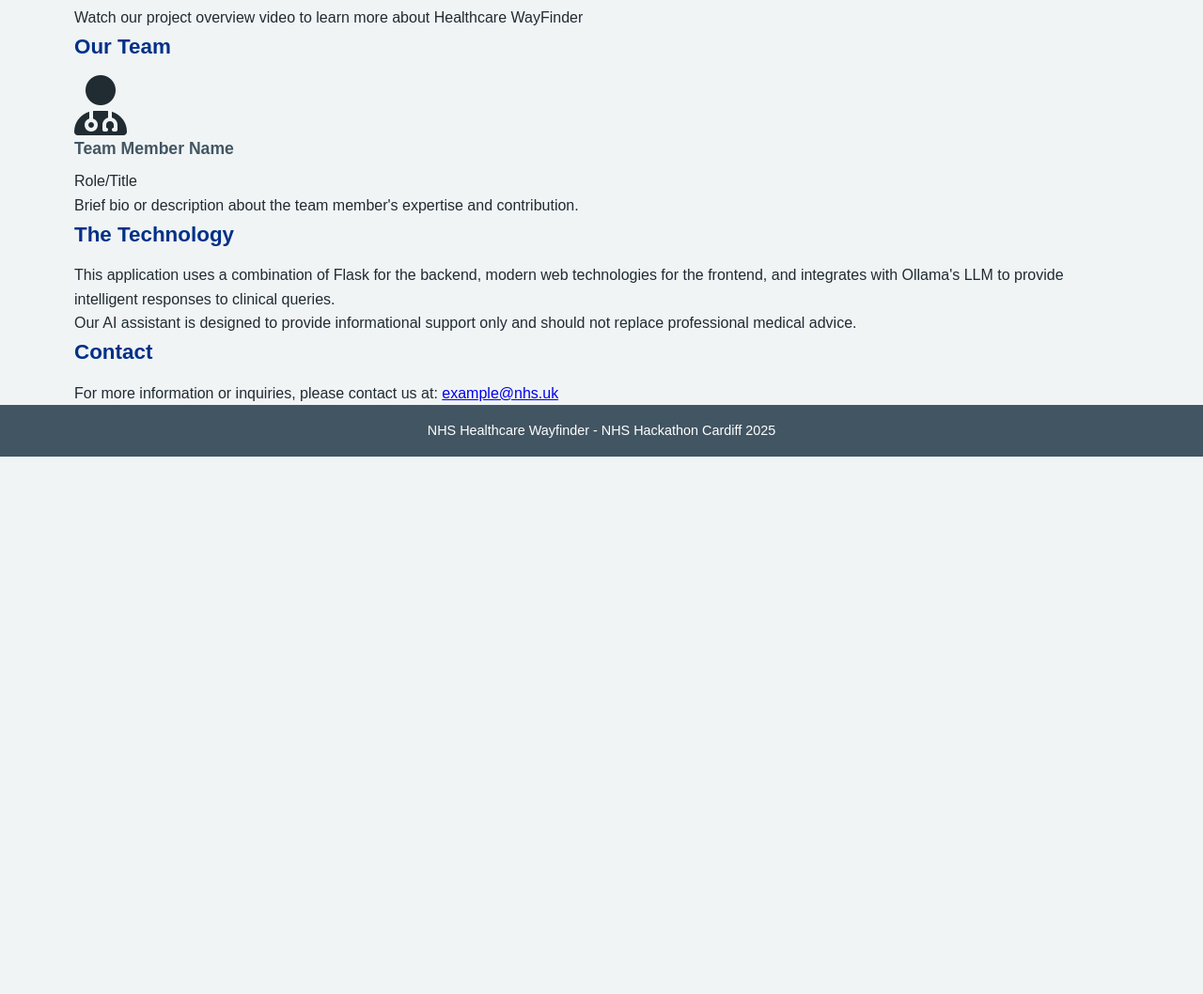
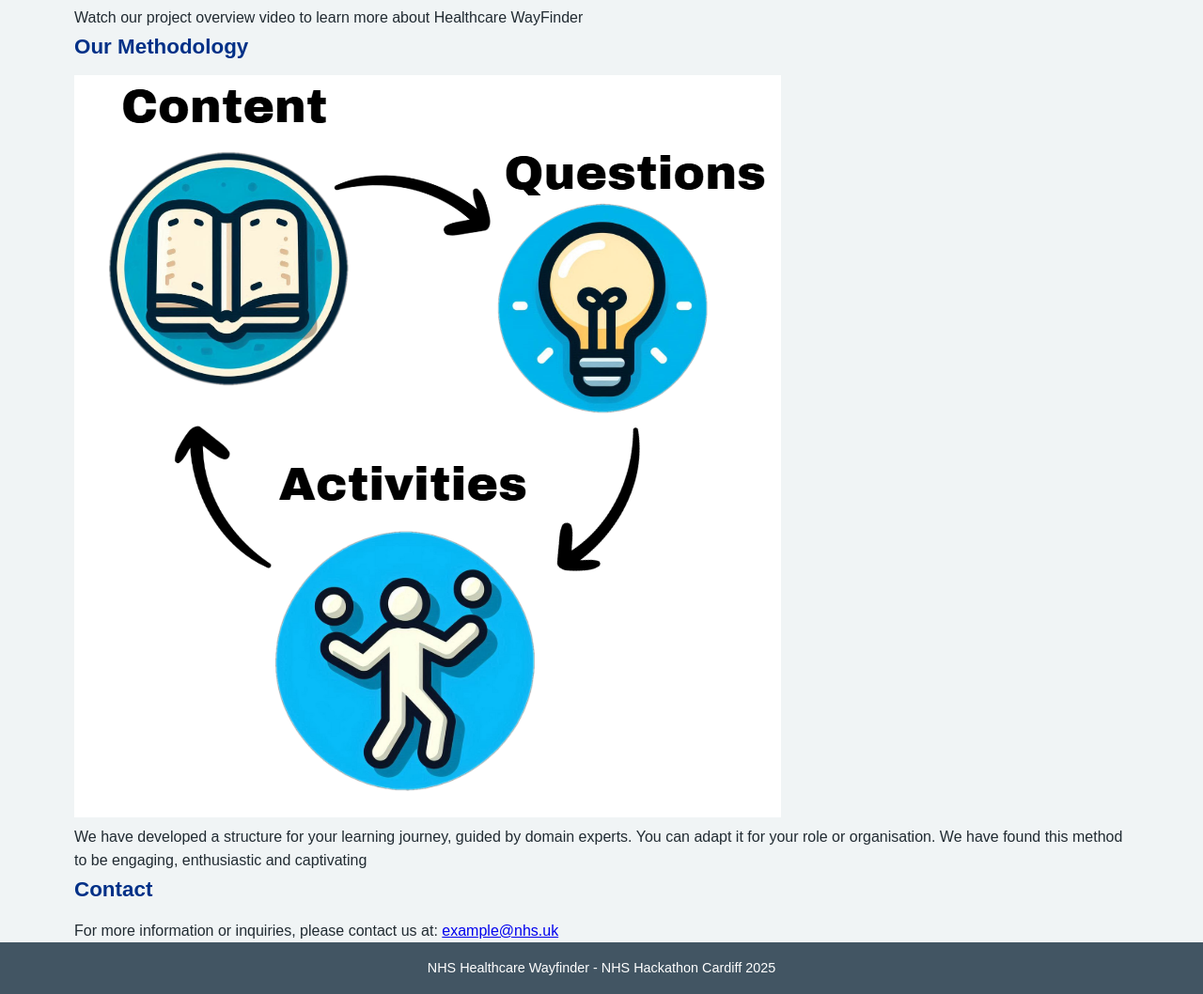
Before and after one commit to regulate-tech/nhshackdaydewisdream, a Flask app: page /about in a window 1280 px wide. Shown: the part 648-1706 px from the top of the page at 94% size. Before the commit the page ends 1134 px from the top, so only its background shows below. Run offline with Flask 3, Linux system fonts and the light colour scheme.

Commit message:
about us

```diff
--- a/templates/about.html
+++ b/templates/about.html
@@ -19,29 +19,31 @@
         <p class="video-caption">Watch our project overview video to learn more about Healthcare WayFinder</p>
     </div>
 
+{#    <div class="about-section">#}
+{#        <h3>Our Team</h3>#}
+{#        <div class="team-grid">#}
+{#            <div class="team-member">#}
+{#                <div class="member-photo">#}
+{#                    <!-- Optional team member photo -->#}
+{#                    <i class="fas fa-user-md fa-4x"></i>#}
+{#                </div>#}
+{#                <h4>Team Member Name</h4>#}
+{#                <p class="member-role">Role/Title</p>#}
+{#                <p class="member-bio">Brief bio or description about the team member's expertise and contribution.</p>#}
+{#            </div>#}
+{#            #}
+{#            <!-- Add more team members as needed -->#}
+{#        </div>#}
+{#    </div>#}
+
     <div class="about-section">
-        <h3>Our Team</h3>
-        <div class="team-grid">
-            <div class="team-member">
-                <div class="member-photo">
-                    <!-- Optional team member photo -->
-                    <i class="fas fa-user-md fa-4x"></i>
-                </div>
-                <h4>Team Member Name</h4>
-                <p class="member-role">Role/Title</p>
-                <p class="member-bio">Brief bio or description about the team member's expertise and contribution.</p>
-            </div>
-
-            <!-- Add more team members as needed -->
+        <h3>Our Methodology</h3>
+        <div class="methodology-container">
+            <img src="{{ url_for('static', filename='img/infographic3.png') }}" alt="Project Methodology Diagram" class="methodology-image">
+            <p>We have developed a structure for your learning journey, guided by domain experts. You can adapt it for your role or organisation. We have found this method to be engaging, enthusiastic and captivating
+</p>
         </div>
     </div>
-
-    <div class="about-section">
-        <h3>The Technology</h3>
-        <p>This application uses a combination of Flask for the backend, modern web technologies for the frontend, and integrates with Ollama's LLM to provide intelligent responses to clinical queries.</p>
-        <p>Our AI assistant is designed to provide informational support only and should not replace professional medical advice.</p>
-    </div>
-
     <div class="about-section">
         <h3>Contact</h3>
         <p>For more information or inquiries, please contact us at: <a href="mailto:example@nhs.uk">example@nhs.uk</a></p>
```
